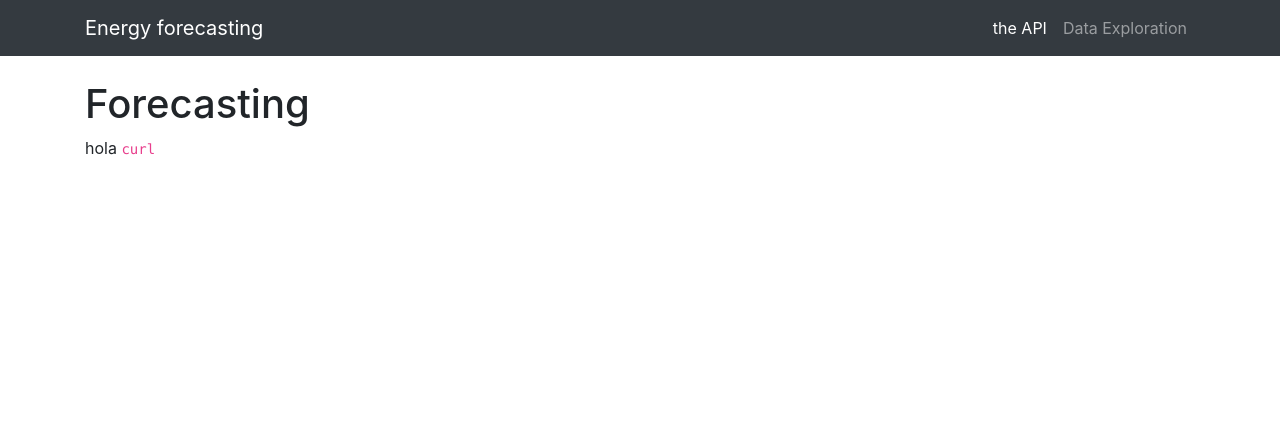
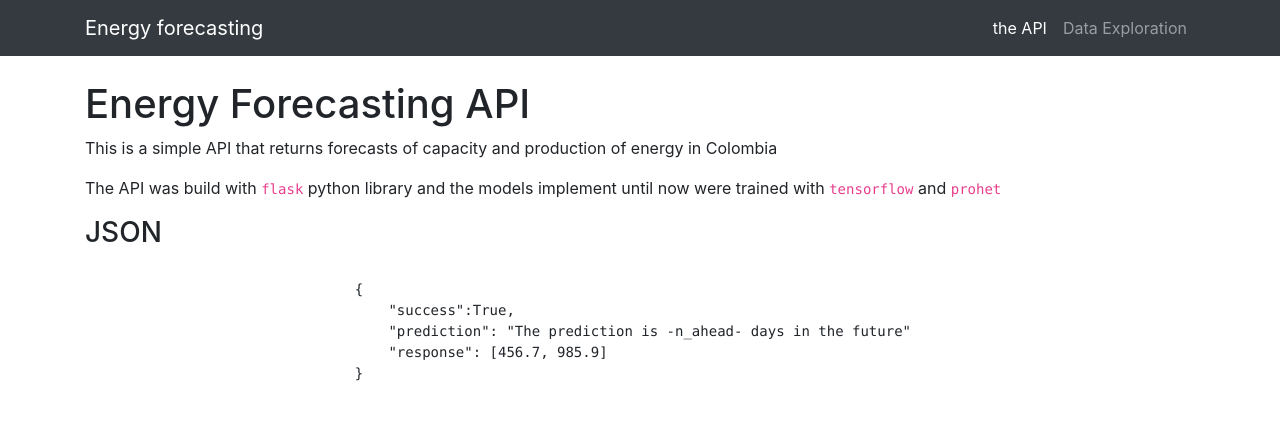
Before and after one commit to abdala9512/flask-dl-energy-microservice, a Flask app: page / in a window 1280 px wide. Shown: the top 441 px of the page. Run offline with Flask 2, Linux system fonts and the light colour scheme.

Commit message:
Main page content

```diff
--- a/templates/LSTM_home.html
+++ b/templates/LSTM_home.html
@@ -38,10 +38,25 @@
             <div class="container">
                 <div class="col pt-4">
                     <div class="row">
-                        <h1>Forecasting</h1>
+                        <h1>Energy Forecasting API</h1>
                     </div>
                     <div class="row">
-                        <p>hola <code>curl</code> </p>
+                        <p>This is a simple API that returns forecasts of capacity and production of energy in Colombia </p>
+                        <p>The API was build with  <code>flask</code> python library and the models implement until now were trained with <code>tensorflow</code> and <code>prohet</code></p>
+                    </div>
+                    <div class="row">
+                        <h3>JSON</h3>
+                    </div>
+                    <div class="row">
+                        <pre>
+                            <code>
+                                {
+                                    "success":True,
+                                    "prediction": "The prediction is -n_ahead- days in the future"
+                                    "response": [456.7, 985.9]
+                                }
+                            </code>
+                        </pre>
                     </div>
                 </div>
             </div>
```
